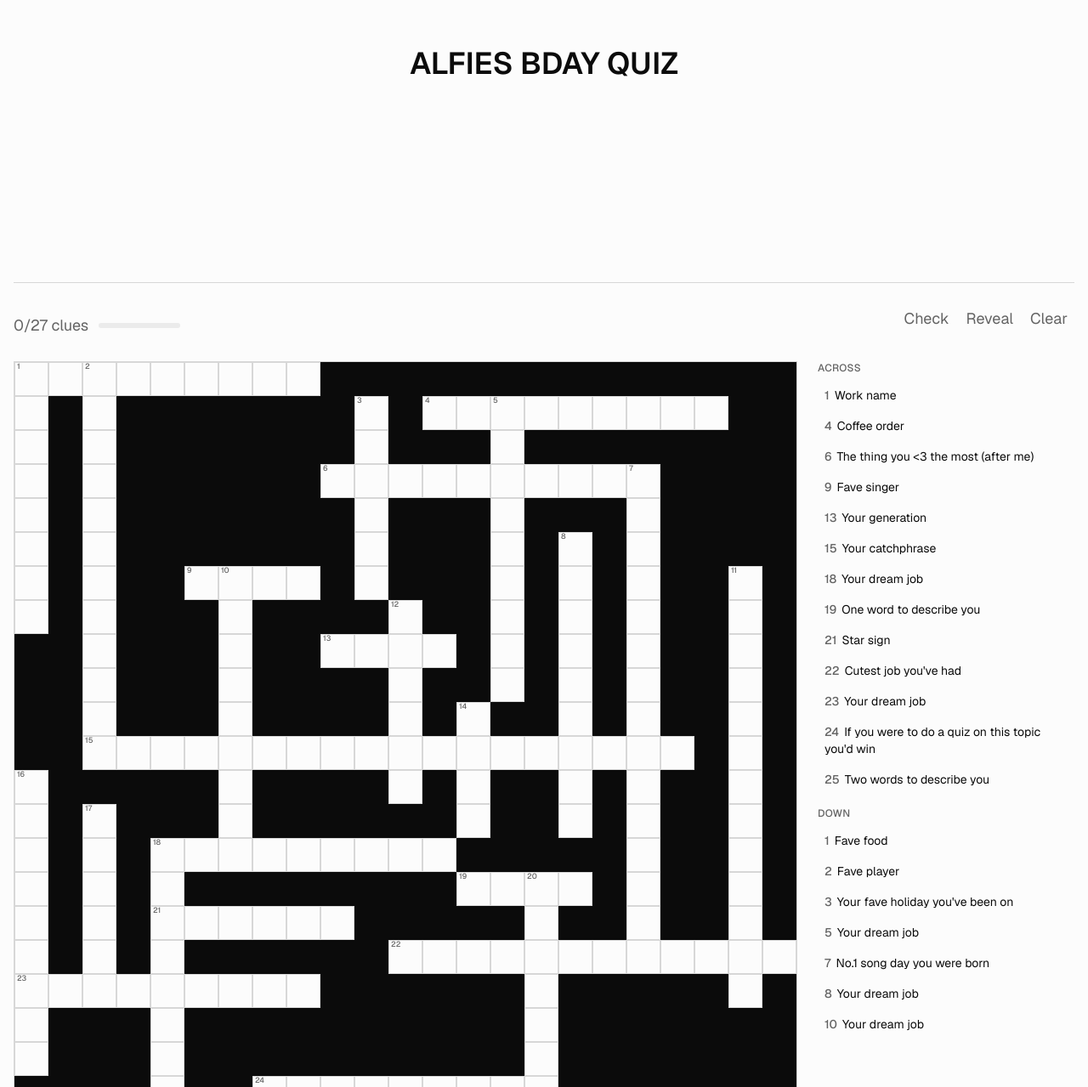
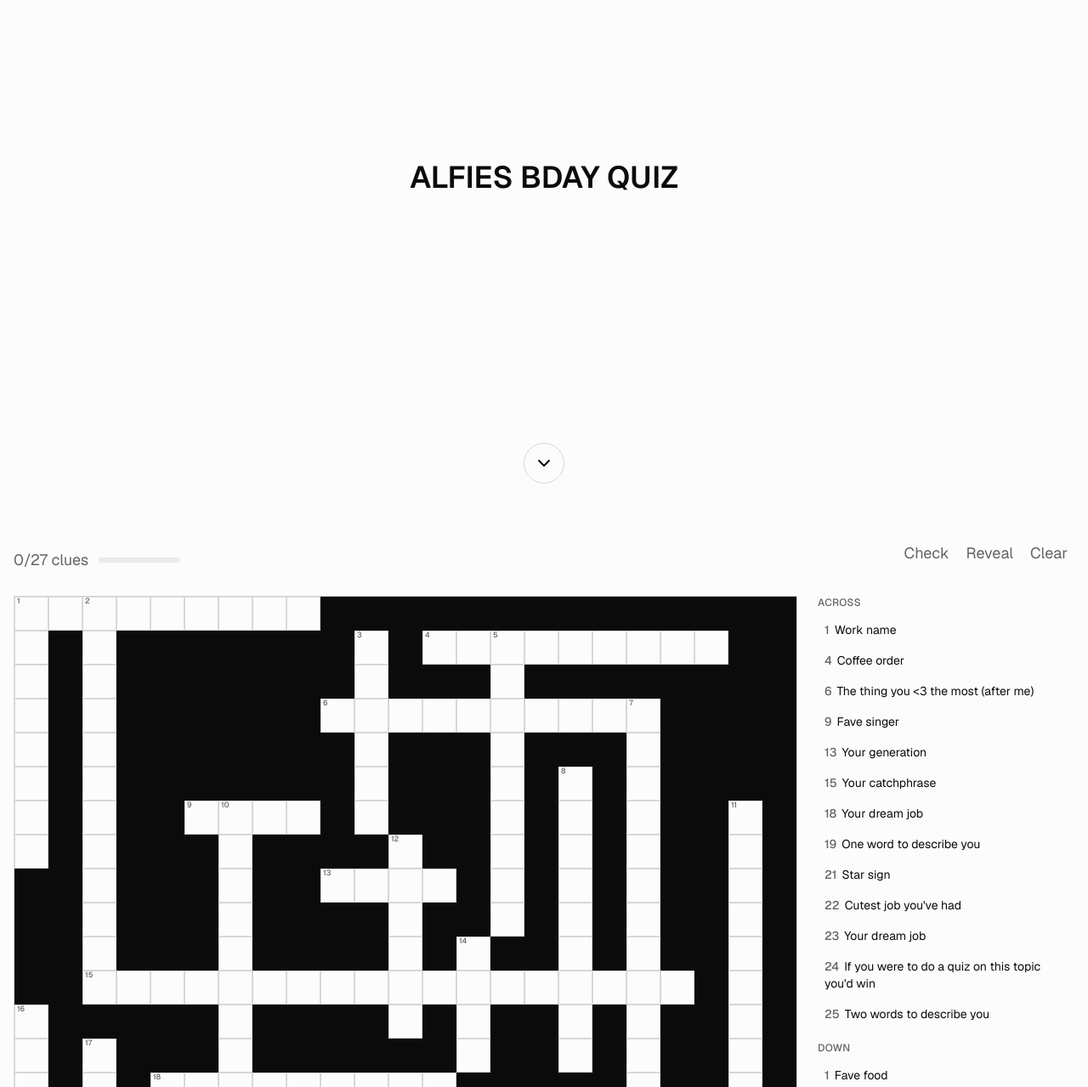
Before and after one commit to faye1011/v0-react-crossword-app, a Next.js app: page / in a window 1280 px wide. Shown: the part 191-1470 px from the top of the page at 85% size. Built offline with nearby package versions, Linux system fonts and the light colour scheme.

Commit message:
feat: full-page header with scroll-to-crossword button
Co-Authored-By: Claude Sonnet 4.6 <noreply@anthropic.com>

```diff
--- a/components/crossword-app.tsx
+++ b/components/crossword-app.tsx
@@ -1,10 +1,11 @@
 "use client";
 
-import { useState, useMemo } from "react";
+import { useState, useMemo, useRef } from "react";
 import { generateCrossword } from "@/lib/crossword-generator";
 import { CrosswordGrid } from "./crossword-grid";
 import { Button } from "@/components/ui/button";
 import { Textarea } from "@/components/ui/textarea";
+import { ChevronDown } from "lucide-react";
 import { data } from "../app/content/questions.js";
 
 const sampleData = data;
@@ -15,6 +16,11 @@ export function CrosswordApp() {
   const [showEditor, setShowEditor] = useState(false);
   const [error, setError] = useState<string | null>(null);
   const [key, setKey] = useState(0);
+  const crosswordRef = useRef<HTMLDivElement>(null);
+
+  const scrollToCrossword = () => {
+    crosswordRef.current?.scrollIntoView({ behavior: "smooth" });
+  };
 
   const crosswordData = useMemo(() => {
     return generateCrossword(questionsAndAnswers);
@@ -45,25 +51,21 @@ export function CrosswordApp() {
   };
 
   return (
-    <div className="min-h-screen bg-background">
-      <div className="max-w-7xl mx-auto px-4 py-6">
-        {/* Header */}
-        <header className="flex items-center justify-center mb-6 pb-4 border-b border-border h-[500px]">
-          <h1 className="text-4xl font-semibold text-foreground text-center">ALFIES BDAY QUIZ</h1>
-          {/* <div className="flex gap-2">
-            <Button
-              variant="ghost"
-              size="sm"
-              onClick={() => setShowEditor(!showEditor)}
-            >
-              {showEditor ? "Close" : "Edit"}
-            </Button>
-            <Button variant="ghost" size="sm" onClick={handleReset}>
-              New
-            </Button>
-          </div> */}
-        </header>
+    <div className="bg-background">
+      {/* Full-page header */}
+      <header className="h-screen flex flex-col items-center justify-center relative">
+        <h1 className="text-4xl font-semibold text-foreground text-center">ALFIES BDAY QUIZ</h1>
+        <button
+          onClick={scrollToCrossword}
+          aria-label="Scroll to crossword"
+          className="absolute bottom-10 flex items-center justify-center w-12 h-12 rounded-full border border-border text-foreground hover:bg-muted transition-colors"
+        >
+          <ChevronDown className="w-6 h-6" />
+        </button>
+      </header>
 
+      {/* Crossword section */}
+      <div ref={crosswordRef} className="max-w-7xl mx-auto px-4 py-6">
         {/* JSON Editor */}
         {showEditor && (
           <div className="mb-6 p-4 bg-muted/50 rounded-lg">
@@ -92,7 +94,6 @@ export function CrosswordApp() {
           </div>
         )}
 
-        {/* Crossword Grid */}
         {crosswordData.clues.length > 0 ? (
           <CrosswordGrid key={key} data={crosswordData} />
         ) : (
```
